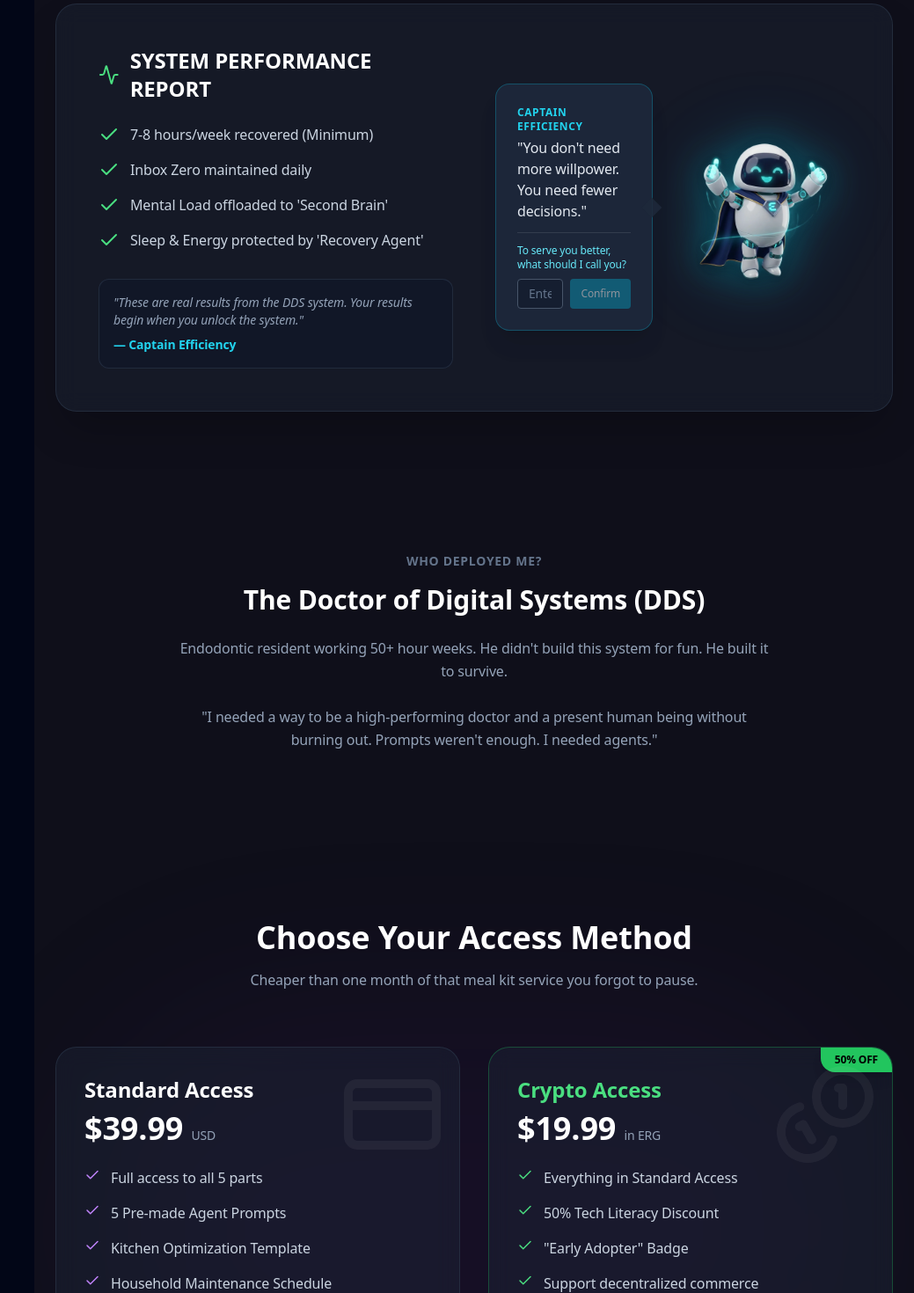
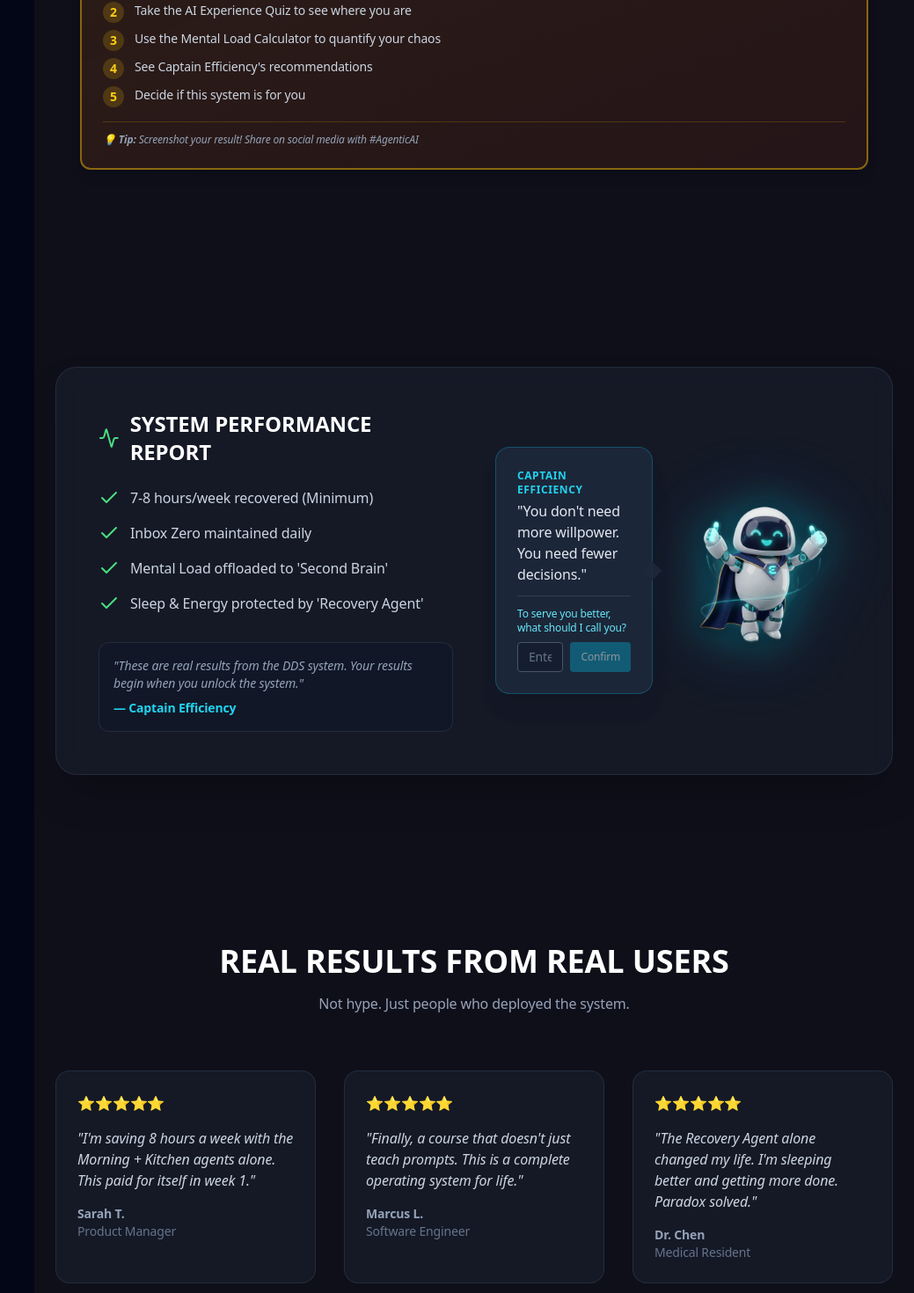
Before and after one commit to agenticaihome/ebook-frontend, a React (Create React App) app: page / in a window 1280 px wide. Shown: the part 4168-5638 px from the top of the page at 88% size, without its empty margins (241-1280 px from the left). Built offline with nearby package versions, Linux system fonts and the light colour scheme.

Commit message:
feat: Super-polish landing page with testimonials and TryThisNow challenge
- Add: 3 social proof testimonials with 5-star ratings
- Add: TryThisNow challenge encouraging free Part 1 trial
- Enhance: Visual polish and section borders
- Improve: Conversion optimization for maximum impact

```diff
--- a/src/SalesPage.jsx
+++ b/src/SalesPage.jsx
@@ -9,6 +9,7 @@ import { usePerformanceMode } from './hooks/usePerformanceMode';
 
 const TimeBackCalculator = React.lazy(() => import('./components/landing/TimeBackCalculator'));
 const BeforeAfterComparison = React.lazy(() => import('./components/landing/BeforeAfterComparison'));
+const TryThisNow = React.lazy(() => import('./components/common/TryThisNow'));
 
 export default function SalesPage() {
   const [email, setEmail] = useState('');
@@ -262,6 +263,23 @@ export default function SalesPage() {
               <TimeBackCalculator />
             </Suspense>
           </div>
+
+          {/* Try This Now Challenge */}
+          <div className="max-w-4xl mx-auto mt-8">
+            <Suspense fallback={null}>
+              <TryThisNow
+                challenge="Test Drive Your First AI Agent (Free)"
+                estimatedTime="5 min"
+                steps={[
+                  "Go to Part 1 (100% free, no email required)",
+                  "Take the AI Experience Quiz to see where you are",
+                  "Use the Mental Load Calculator to quantify your chaos",
+                  "See Captain Efficiency's recommendations",
+                  "Decide if this system is for you"
+                ]}
+              />
+            </Suspense>
+          </div>
         </section>
 
         {/* RESULTS SECTION */}
@@ -302,8 +320,56 @@ export default function SalesPage() {
           </div>
         </section>
 
+        {/* SOCIAL PROOF / TESTIMONIALS */}
+        <section className="py-24 px-6 bg-[#0f0f1a]">
+          <div className="max-w-6xl mx-auto">
+            <div className="text-center mb-16">
+              <h2 className="text-3xl md:text-4xl font-bold mb-4">REAL RESULTS FROM REAL USERS</h2>
+              <p className="text-slate-400">Not hype. Just people who deployed the system.</p>
+            </div>
+
+            <div className="grid md:grid-cols-3 gap-8">
+              {/* Testimonial 1 */}
+              <div className="bg-slate-800/40 p-6 rounded-2xl border border-slate-700/50 hover:border-cyan-500/30 transition-all">
+                <div className="text-yellow-400 mb-4">⭐⭐⭐⭐⭐</div>
+                <p className="text-slate-300 mb-4 italic">
+                  "I'm saving 8 hours a week with the Morning + Kitchen agents alone. This paid for itself in week 1."
+                </p>
+                <div className="text-sm text-slate-500">
+                  <div className="font-bold text-slate-400">Sarah T.</div>
+                  <div>Product Manager</div>
+                </div>
+              </div>
+
+              {/* Testimonial 2 */}
+              <div className="bg-slate-800/40 p-6 rounded-2xl border border-slate-700/50 hover:border-purple-500/30 transition-all">
+                <div className="text-yellow-400 mb-4">⭐⭐⭐⭐⭐</div>
+                <p className="text-slate-300 mb-4 italic">
+                  "Finally, a course that doesn't just teach prompts. This is a complete operating system for life."
+                </p>
+                <div className="text-sm text-slate-500">
+                  <div className="font-bold text-slate-400">Marcus L.</div>
+                  <div>Software Engineer</div>
+                </div>
+              </div>
+
+              {/* Testimonial 3 */}
+              <div className="bg-slate-800/40 p-6 rounded-2xl border border-slate-700/50 hover:border-green-500/30 transition-all">
+                <div className="text-yellow-400 mb-4">⭐⭐⭐⭐⭐</div>
+                <p className="text-slate-300 mb-4 italic">
+                  "The Recovery Agent alone changed my life. I'm sleeping better and getting more done. Paradox solved."
+                </p>
+                <div className="text-sm text-slate-500">
+                  <div className="font-bold text-slate-400">Dr. Chen</div>
+                  <div>Medical Resident</div>
+                </div>
+              </div>
+            </div>
+          </div>
+        </section>
+
         {/* CREATOR SECTION */}
-        <section className="py-16 px-6 text-center">
+        <section className="py-16 px-6 text-center bg-[#0f0f1a] border-y border-slate-800/50">
           <div className="max-w-2xl mx-auto">
             <h3 className="text-sm font-bold text-slate-500 uppercase tracking-wider mb-4">WHO DEPLOYED ME?</h3>
             <h2 className="text-3xl font-bold mb-6">The Doctor of Digital Systems (DDS)</h2>
```
